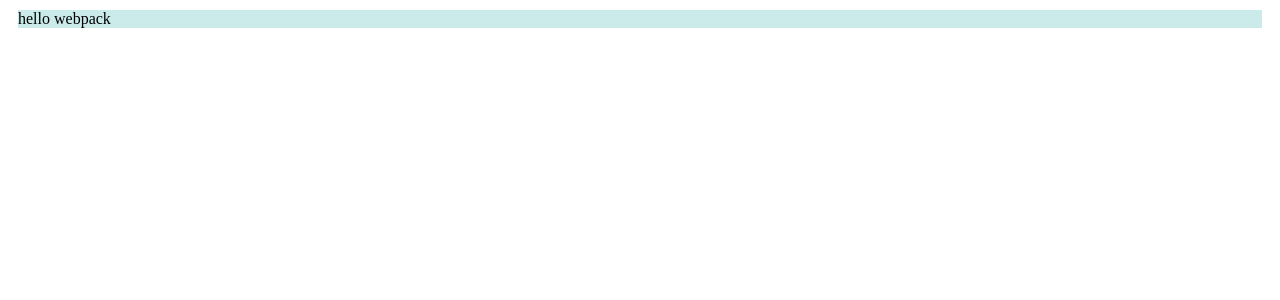
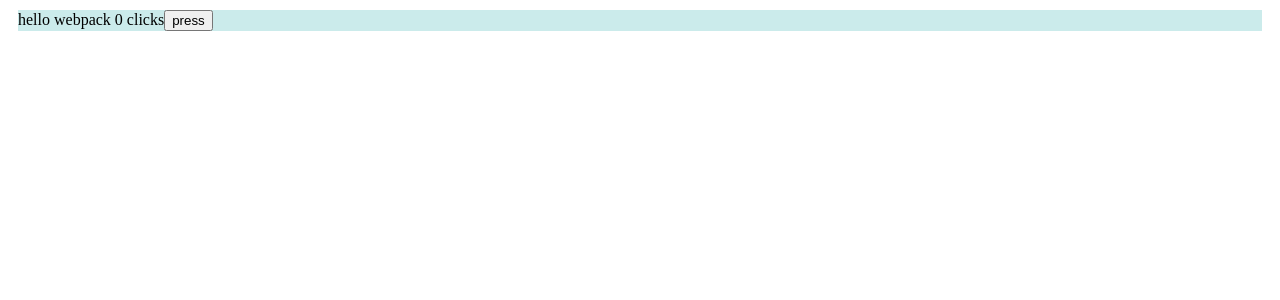
Before and after one commit to EGRrqq/ballAnimation, a React app: page / in a window 1280 px wide. Shown: the top 300 px of the page. Built offline with nearby package versions, Linux system fonts and the light colour scheme; the HTML template or start-up script is replaced by a standard one.

Commit message:
add counter

```diff
--- a/src/App.js
+++ b/src/App.js
@@ -1,10 +1,15 @@
-import React from "react"
+import React, { useState } from "react"
 import "./index.css"
 
 const App = () => {
+    const [counter, setCounter] = useState(0)
+
     return (
         <div className="container">
-            hello webpack
+            hello webpack {counter} clicks
+            <button onClick={() => setCounter(counter + 1)}>
+                press
+            </button>
         </div>
     )
 }
```
